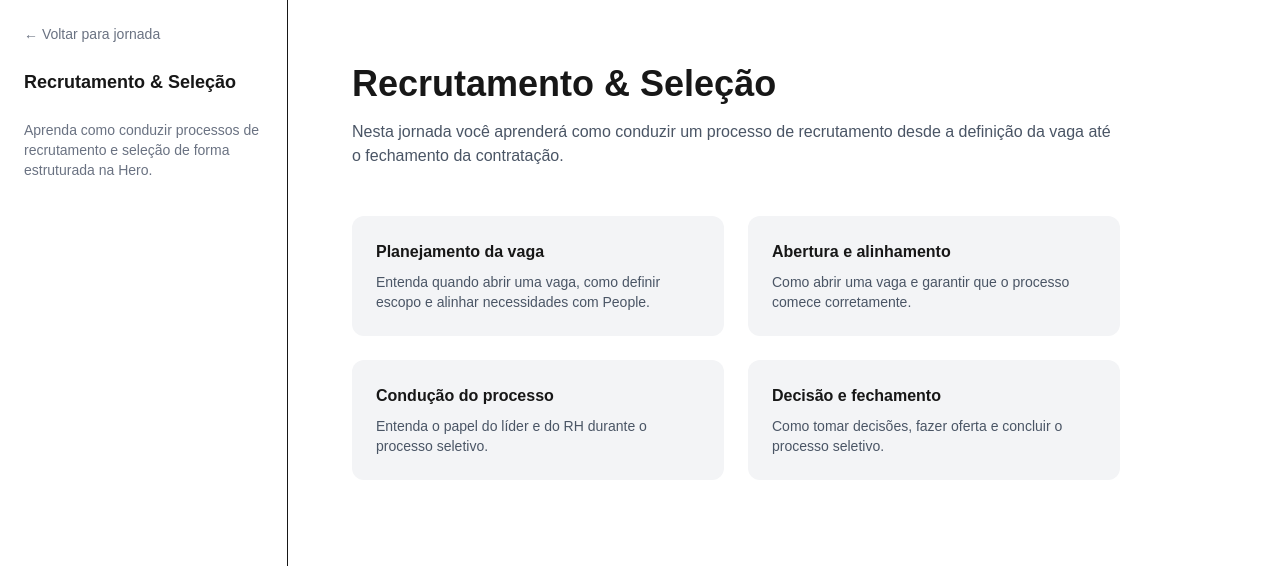
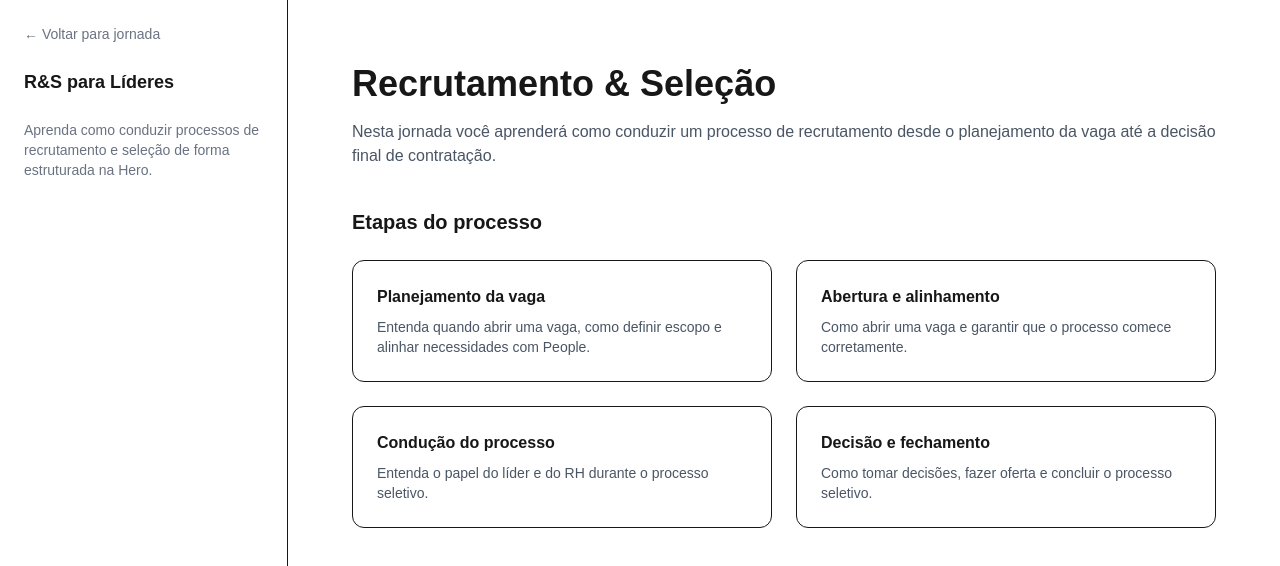
Before and after one commit to amandafrann/programa-lider-hero, a Next.js app: page /rs in a window 1280 px wide. Shown: the top 566 px of the page. Built offline with nearby package versions, Linux system fonts and the light colour scheme.

Commit message:
atualizacao pagina rs

```diff
--- a/app/rs/page.tsx
+++ b/app/rs/page.tsx
@@ -16,7 +16,7 @@ export default function RSPage() {
         </Link>
 
         <h2 className="font-semibold text-lg mb-6">
-          Recrutamento & Seleção
+          R&S para Líderes
         </h2>
 
         <p className="text-sm text-gray-500">
@@ -27,28 +27,34 @@ export default function RSPage() {
       </div>
 
 
+
       {/* CONTEÚDO */}
 
-      <div className="flex-1 p-16 max-w-4xl">
+      <div className="flex-1 p-16 max-w-5xl">
 
         <h1 className="text-4xl font-bold mb-4">
           Recrutamento & Seleção
         </h1>
 
-        <p className="text-gray-600 mb-12">
+        <p className="text-gray-600 mb-10">
           Nesta jornada você aprenderá como conduzir um processo
-          de recrutamento desde a definição da vaga até o fechamento
-          da contratação.
+          de recrutamento desde o planejamento da vaga até
+          a decisão final de contratação.
         </p>
 
 
-        {/* BLOCOS */}
+
+        {/* TEMAS */}
+
+        <h2 className="text-xl font-semibold mb-6">
+          Etapas do processo
+        </h2>
 
         <div className="grid grid-cols-2 gap-6">
 
           <Link
             href="/rs/temas/planejamento-vaga"
-            className="bg-gray-100 p-6 rounded-xl hover:bg-gray-200 transition"
+            className="border rounded-xl p-6 hover:bg-gray-50 transition"
           >
             <h3 className="font-semibold mb-2">
               Planejamento da vaga
@@ -61,9 +67,10 @@ export default function RSPage() {
           </Link>
 
 
+
           <Link
             href="/rs/temas/abertura-alinhamento"
-            className="bg-gray-100 p-6 rounded-xl hover:bg-gray-200 transition"
+            className="border rounded-xl p-6 hover:bg-gray-50 transition"
           >
             <h3 className="font-semibold mb-2">
               Abertura e alinhamento
@@ -76,9 +83,10 @@ export default function RSPage() {
           </Link>
 
 
+
           <Link
             href="/rs/temas/conducao-processo"
-            className="bg-gray-100 p-6 rounded-xl hover:bg-gray-200 transition"
+            className="border rounded-xl p-6 hover:bg-gray-50 transition"
           >
             <h3 className="font-semibold mb-2">
               Condução do processo
@@ -91,9 +99,10 @@ export default function RSPage() {
           </Link>
 
 
+
           <Link
             href="/rs/temas/decisao-fechamento"
-            className="bg-gray-100 p-6 rounded-xl hover:bg-gray-200 transition"
+            className="border rounded-xl p-6 hover:bg-gray-50 transition"
           >
             <h3 className="font-semibold mb-2">
               Decisão e fechamento
```
